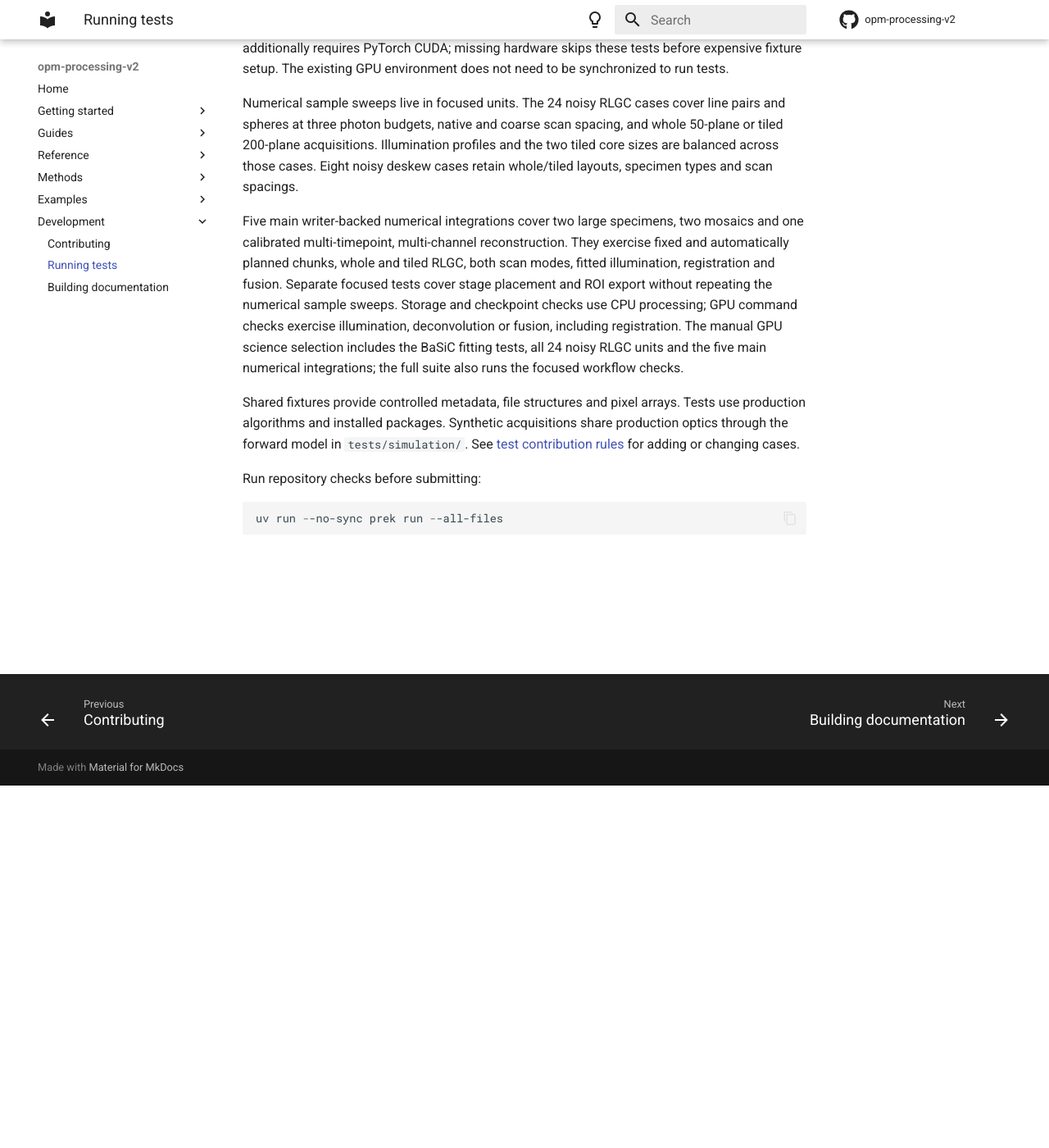
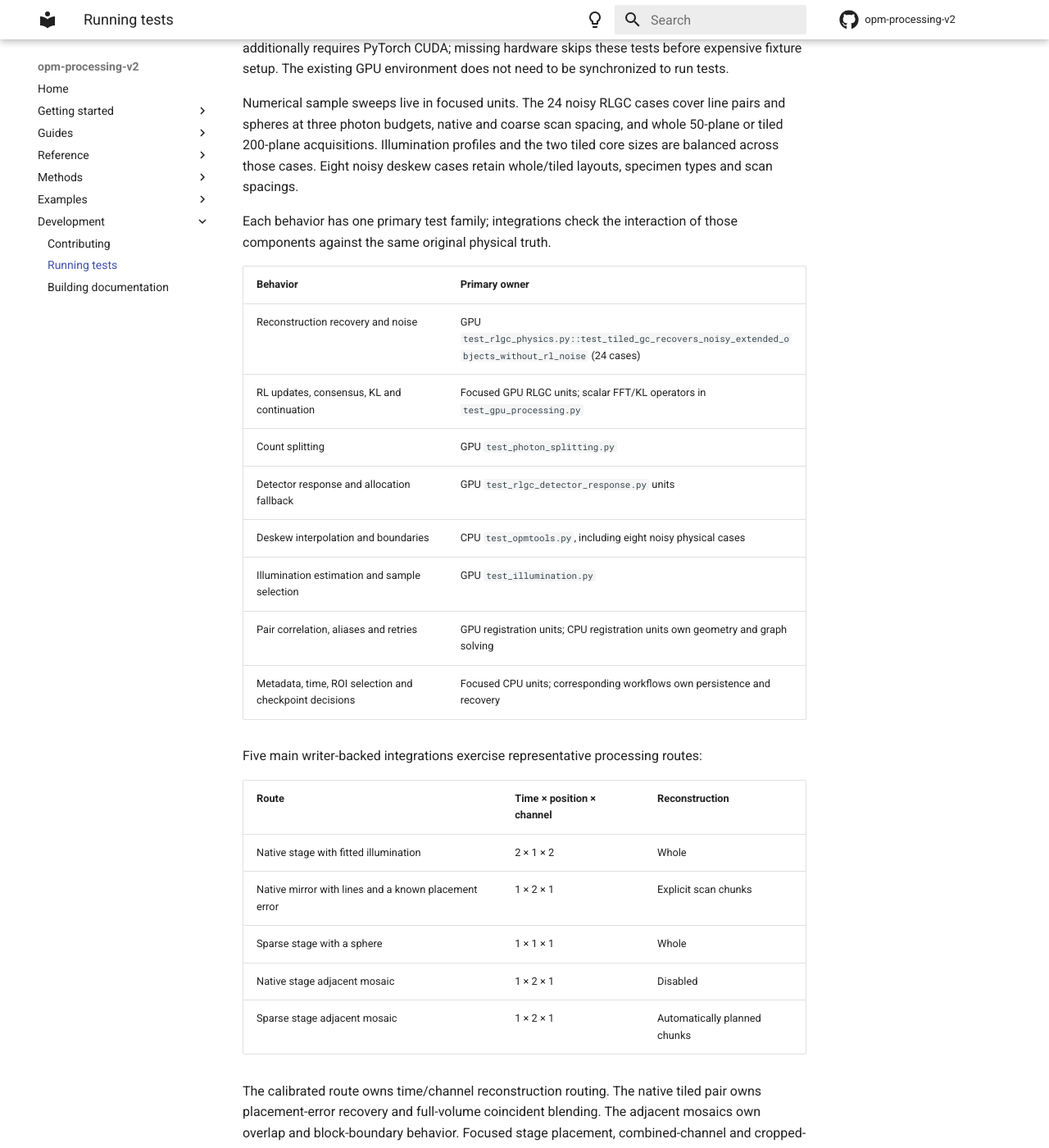
Before and after one commit to QI2lab/opm-processing-v2, an MkDocs documentation site: the page built from docs/development/testing.md, in a window 1280 px wide and 1400 px high, scrolled down 442 px. Shown: the whole window at 82% size. Built offline with MkDocs 1.6.1 and Material for MkDocs 9.7.7, drawn with Linux system fonts in a browser that asks for light colours; comment, search, counter and statistics services are not loaded; some of the changed text lies outside the part shown.

Commit message:
ci: align validation with scientific test ownership

```diff
--- a/docs/development/testing.md
+++ b/docs/development/testing.md
@@ -25,11 +25,35 @@ and whole 50-plane or tiled 200-plane acquisitions. Illumination profiles and
 the two tiled core sizes are balanced across those cases. Eight noisy deskew
 cases retain whole/tiled layouts, specimen types and scan spacings.
 
-Five main writer-backed numerical integrations cover two large specimens, two
-mosaics and one calibrated multi-timepoint, multi-channel reconstruction. They
-exercise fixed and automatically planned chunks, whole and tiled RLGC, both scan
-modes, fitted illumination, registration and fusion. Separate focused tests
-cover stage placement and ROI export without repeating the numerical sample sweeps.
+Each behavior has one primary test family; integrations check the interaction
+of those components against the same original physical truth.
+
+| Behavior | Primary owner |
+| --- | --- |
+| Reconstruction recovery and noise | GPU `test_rlgc_physics.py::test_tiled_gc_recovers_noisy_extended_objects_without_rl_noise` (24 cases) |
+| RL updates, consensus, KL and continuation | Focused GPU RLGC units; scalar FFT/KL operators in `test_gpu_processing.py` |
+| Count splitting | GPU `test_photon_splitting.py` |
+| Detector response and allocation fallback | GPU `test_rlgc_detector_response.py` units |
+| Deskew interpolation and boundaries | CPU `test_opmtools.py`, including eight noisy physical cases |
+| Illumination estimation and sample selection | GPU `test_illumination.py` |
+| Pair correlation, aliases and retries | GPU registration units; CPU registration units own geometry and graph solving |
+| Metadata, time, ROI selection and checkpoint decisions | Focused CPU units; corresponding workflows own persistence and recovery |
+
+Five main writer-backed integrations exercise representative processing routes:
+
+| Route | Time × position × channel | Reconstruction |
+| --- | --- | --- |
+| Native stage with fitted illumination | 2 × 1 × 2 | Whole |
+| Native mirror with lines and a known placement error | 1 × 2 × 1 | Explicit scan chunks |
+| Sparse stage with a sphere | 1 × 1 × 1 | Whole |
+| Native stage adjacent mosaic | 1 × 2 × 1 | Disabled |
+| Sparse stage adjacent mosaic | 1 × 2 × 1 | Automatically planned chunks |
+
+The calibrated route owns time/channel reconstruction routing. The native tiled
+pair owns placement-error recovery and full-volume coincident blending. The
+adjacent mosaics own overlap and block-boundary behavior. Focused stage placement,
+combined-channel and cropped-reconstruction cases retain their distinct geometry
+and optical metadata contracts.
 Storage and checkpoint checks use CPU processing; GPU command checks exercise
 illumination, deconvolution or fusion, including registration. The manual GPU
 science selection includes the BaSiC fitting tests, all 24
@@ -39,6 +63,9 @@ runs the focused workflow checks.
 Shared fixtures provide controlled metadata, file structures and pixel arrays.
 Tests use production algorithms and installed packages. Synthetic acquisitions
 share production optics through the forward model in `tests/simulation/`.
+Bounded session caches retain only immutable optical expectations and fixed camera
+realizations. Writable acquisitions, outputs, checkpoints and observers remain
+function-scoped. Small-array thread limits apply only to analytical unit fixtures.
 See [test contribution rules](https://github.com/qi2lab/opm-processing-v2/blob/main/tests/CONTRIBUTING.md)
 for adding or changing cases.
 
```
Also changed, not shown: 2 other files.
